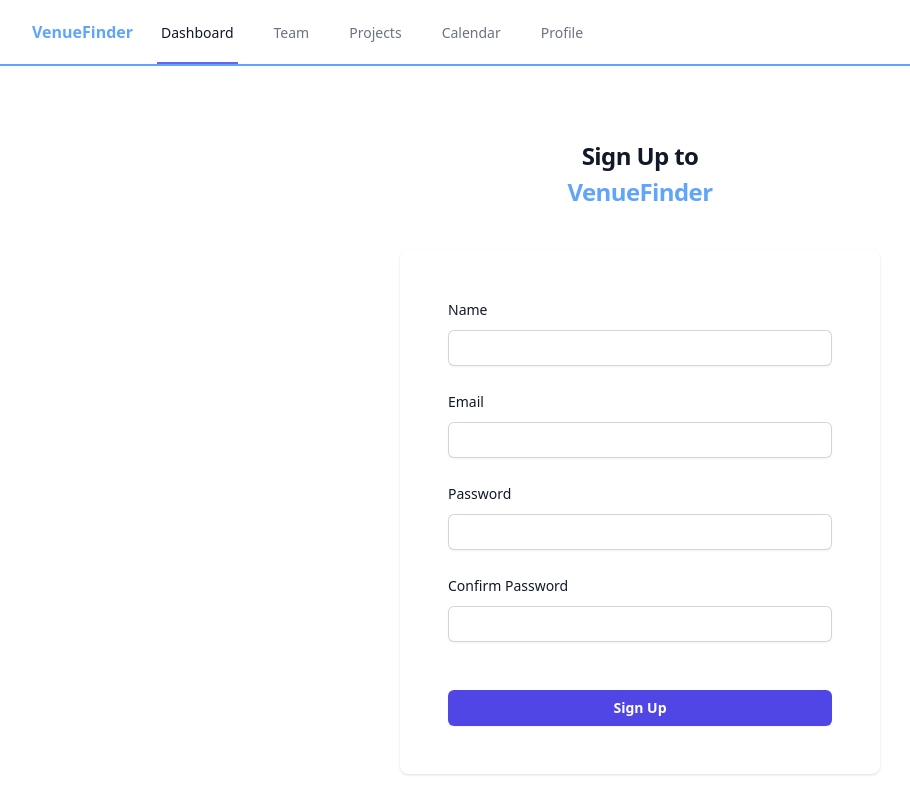
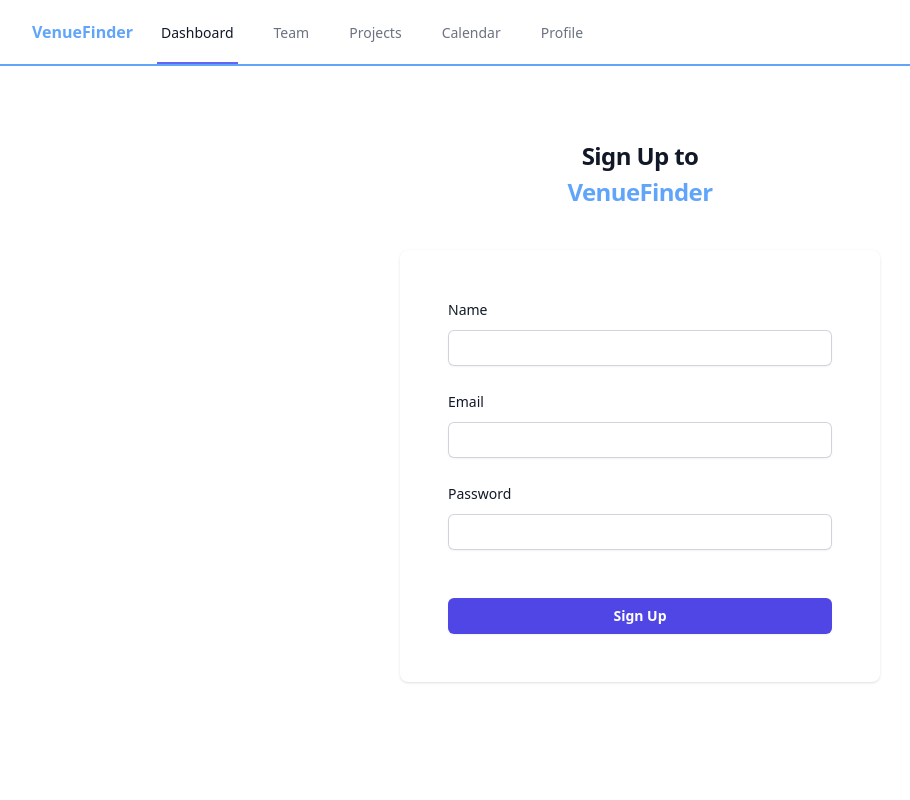
Before and after one commit to IsacHolstad/venuefinder, a React (Create React App) app: page /signup in a window 1280 px wide. Shown: the top 800 px of the page, without its empty margins (0-910 px from the left). Built offline with nearby package versions, Linux system fonts and the light colour scheme.

Commit message:
idea. and search in home

```diff
--- a/src/components/views/SignUp.js
+++ b/src/components/views/SignUp.js
@@ -1,4 +1,5 @@
-import React from 'react';
+import React, {useState} from 'react';
+
 
 const SignUp = () => {
     return (
@@ -11,7 +12,7 @@
                 </div>
                 <div className="mt-10 sm:mx-auto sm:w-full sm:max-w-[480px]">
                     <div className="bg-white px-6 py-12 shadow sm:rounded-lg sm:px-12">
-                        <form className="space-y-6" action="#" method="POST">
+                        <form  className="space-y-6" action="#" method="POST">
                             <div>
                                 <label htmlFor="name" className="block text-sm font-medium leading-6 text-gray-900">
                                     Name
@@ -58,22 +59,6 @@
                                     />
                                 </div>
                             </div>
-                            <div>
-                                <label htmlFor="confirmPassword" className="block text-sm font-medium leading-6 text-gray-900">
-                                    Confirm Password
-                                </label>
-                                <div className="mt-2">
-                                    <input
-                                        id="confirmPassword"
-                                        name="confirmPassword"
-                                        type="password"
-                                        autoComplete="current-password"
-                                        required
-                                        className="block w-full rounded-md border-0 py-1.5 text-gray-900 shadow-sm ring-1 ring-inset ring-gray-300 placeholder:text-gray-400 focus:ring-2 focus:ring-inset focus:ring-indigo-600 sm:text-sm sm:leading-6"
-                                    />
-                                </div>
-                            </div>
-
                             <div className="flex items-center justify-between">
                             </div>
 
--- a/src/store/modules/signinSlice.js
+++ /dev/null
@@ -1,6 +0,0 @@
-import {useState} from "react";
-
-function signinSlice() {
-
-}
-export default signinSlice();
--- a/src/store/modules/signupSlice.js
+++ /dev/null
@@ -1,11 +0,0 @@
-import {useState} from "react";
-
-function signupSlice() {
-    const [setName, name] = useState('');
-    const [setEmail, email] = useState('');
-    const [setPassword, password] = useState('');
-    const [setConfirmPassword, ConfirmPassword] = useState('');
-
-}
-
-export default signupSlice();
```
